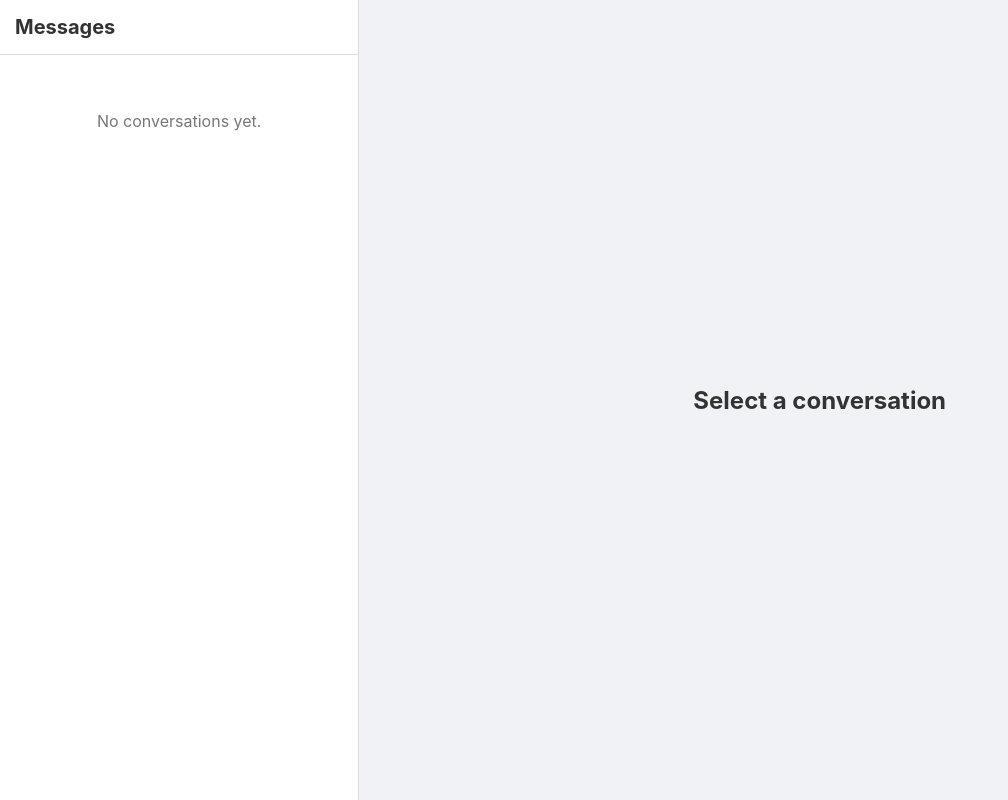
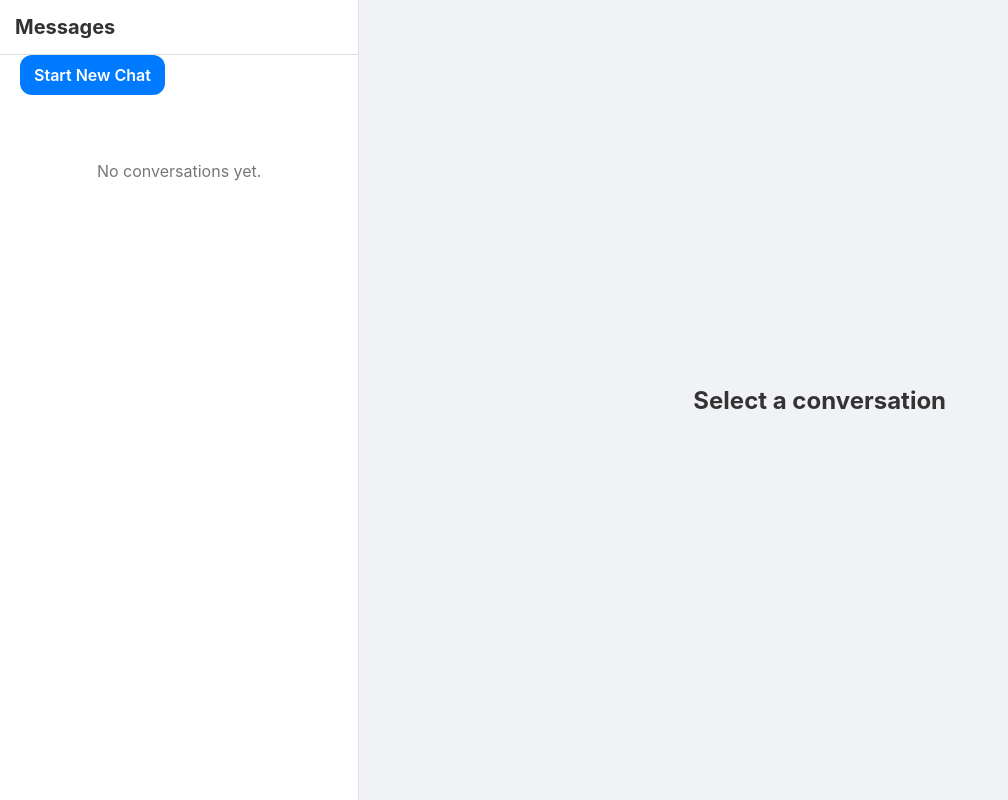
Before and after one commit to gpryan50-star/web-chat-app, a Flask app: page /chat in a window 1280 px wide. Shown: the whole page, without its empty margins (0-1008 px from the left). Run offline with Flask 3, Linux system fonts and the light colour scheme; the visitor is signed in with stand-in values (Sample User, id 1); data that the repository does not hold is empty; some libraries are stand-ins or nearby versions.

Commit message:
fixed missing button

```diff
--- a/templates/chat.html
+++ b/templates/chat.html
@@ -16,6 +16,11 @@
     <div class="sidebar">
 
         <div class="sidebar-header">Messages</div>
+
+        <!-- NEW CHAT BUTTON -->
+        <div class="new-chat-container">
+            <a href="/new_chat" class="new-chat-btn">Start New Chat</a>
+        </div>
 
         {% if chats %}
             {% for chat in chats %}
```
